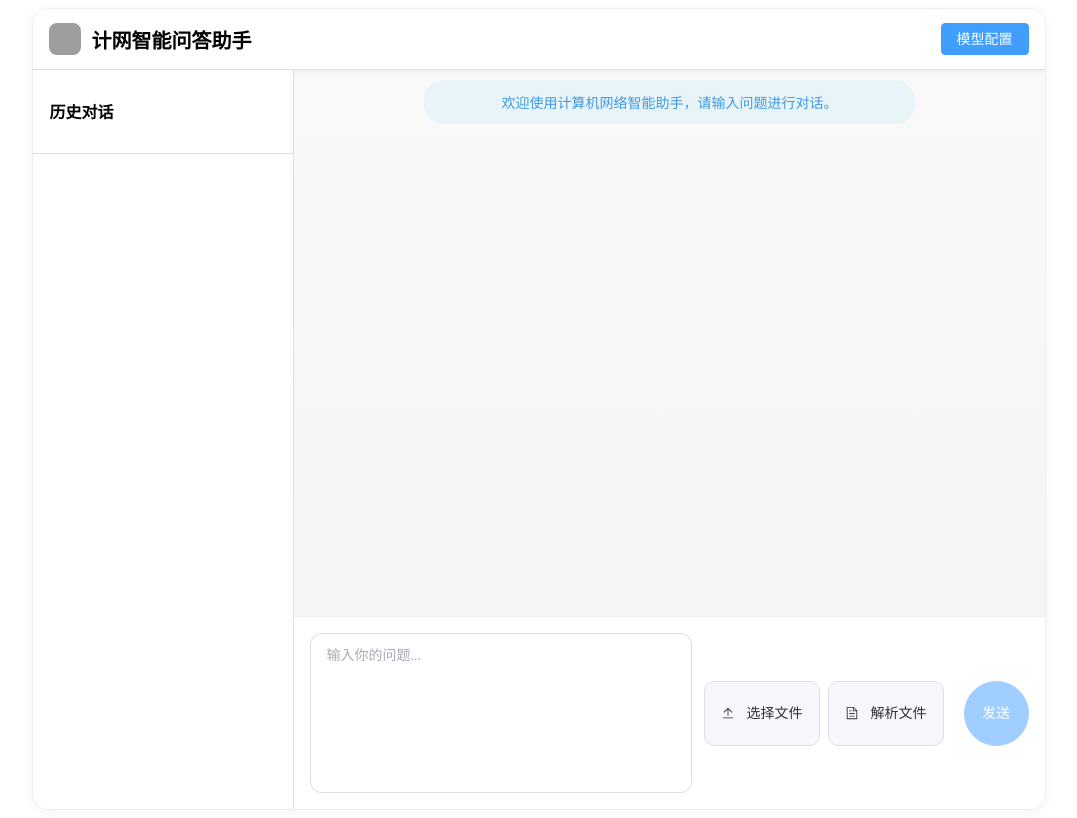
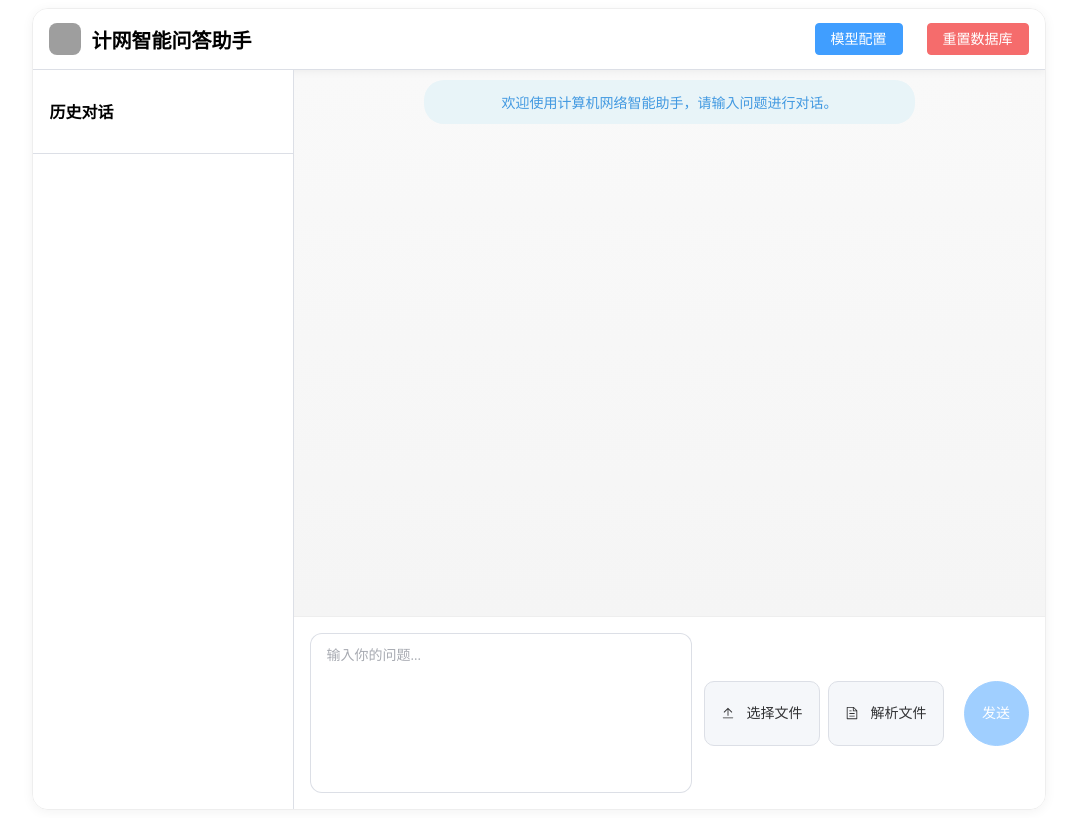
Before and after one commit to shakuakua/net-rag-Vue, a Vue app: page / in a window 1280 px wide. Shown: the whole page, without its empty margins (101-1178 px from the left). Built offline with nearby package versions, Linux system fonts and the light colour scheme; grey boxes are pictures that could not be loaded; the HTML template or start-up script is replaced by a standard one.

Commit message:
增加重置数据库按钮

```diff
--- a/src/App.vue
+++ b/src/App.vue
@@ -6,10 +6,17 @@
       <h1 >计网智能问答助手</h1>
     </div>
 
+    <div class="header-actions">
     <!-- 添加模型配置按钮 -->
      <el-button type="primary" @click="showModelConfigDialog = true">
       模型配置
      </el-button>
+
+     <!-- 重置数据库按钮 -->
+     <el-button type="danger" @click="handleResetVectorStore" :loading="isResetting">
+      重置数据库
+     </el-button>
+    </div>
   </header>
 
   <main class="app-main">
@@ -46,10 +53,23 @@ import InputBox from './components/InputBox.vue';
 import { useChatStore } from '@/store/chatStore';
 import { ref } from 'vue'
 import ModelConfigDialog from './components/ModelConfigDialog.vue';
+import { ElMessage } from 'element-plus';
+const isResetting = ref(false)
 
 const chatStore = useChatStore()
 const showModelConfigDialog = ref(false)
-
+// 处理重置向量存储
+const handleResetVectorStore = async () => {
+  try {
+    isResetting.value = true;
+    await chatStore.resetVectorStore();
+    ElMessage.success('数据库重置成功');
+  } catch (error) {
+    ElMessage.error('重置数据库失败: ' + (error as Error).message);
+  } finally {
+    isResetting.value = false;
+  }
+}
 </script>
 
 <style scoped>
@@ -68,6 +88,11 @@ const showModelConfigDialog = ref(false)
 
 
 /* 顶部导航 */
+/* 添加按钮容器样式 */
+.header-actions {
+  display: flex;
+  gap: 12px;
+}
 .app-header {
   display: flex;
   align-items: center;
@@ -171,4 +196,5 @@ const showModelConfigDialog = ref(false)
 }
 
 
+
 </style>
```
